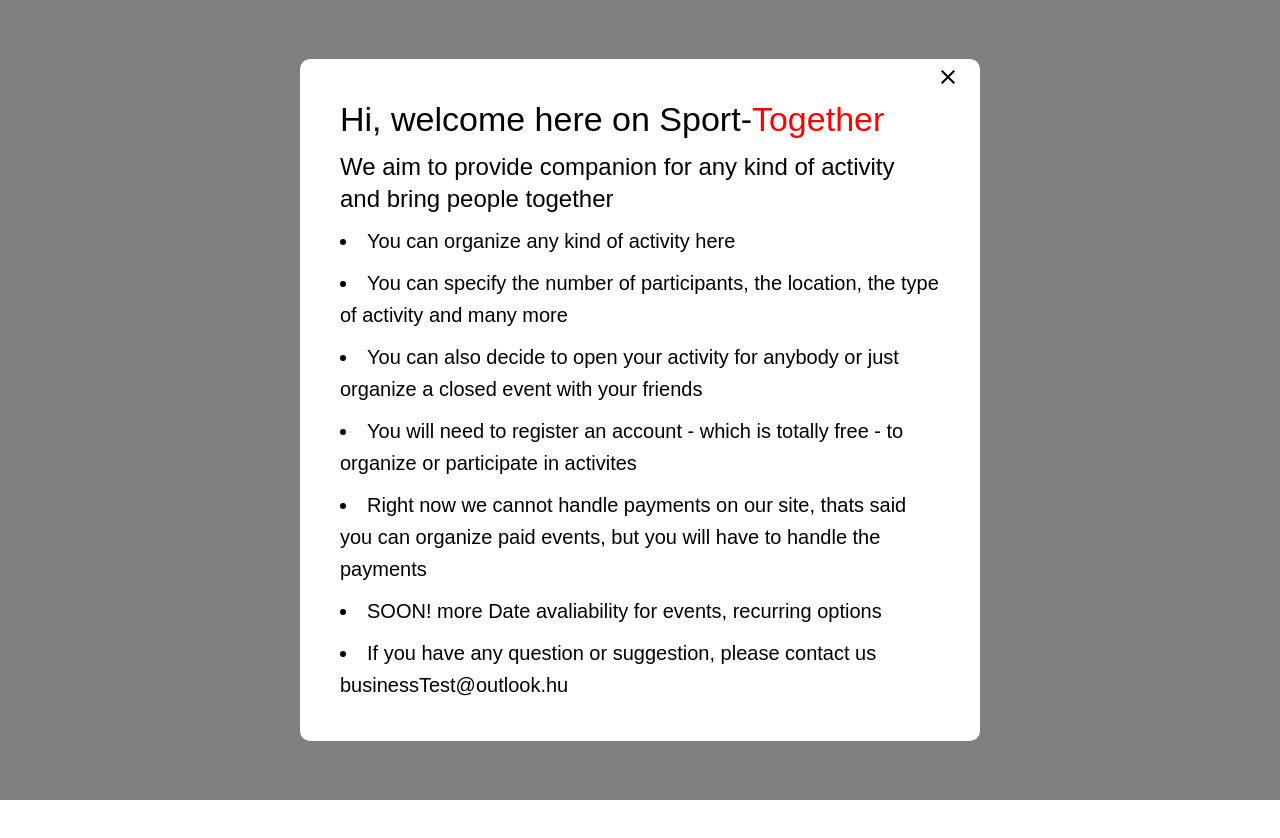
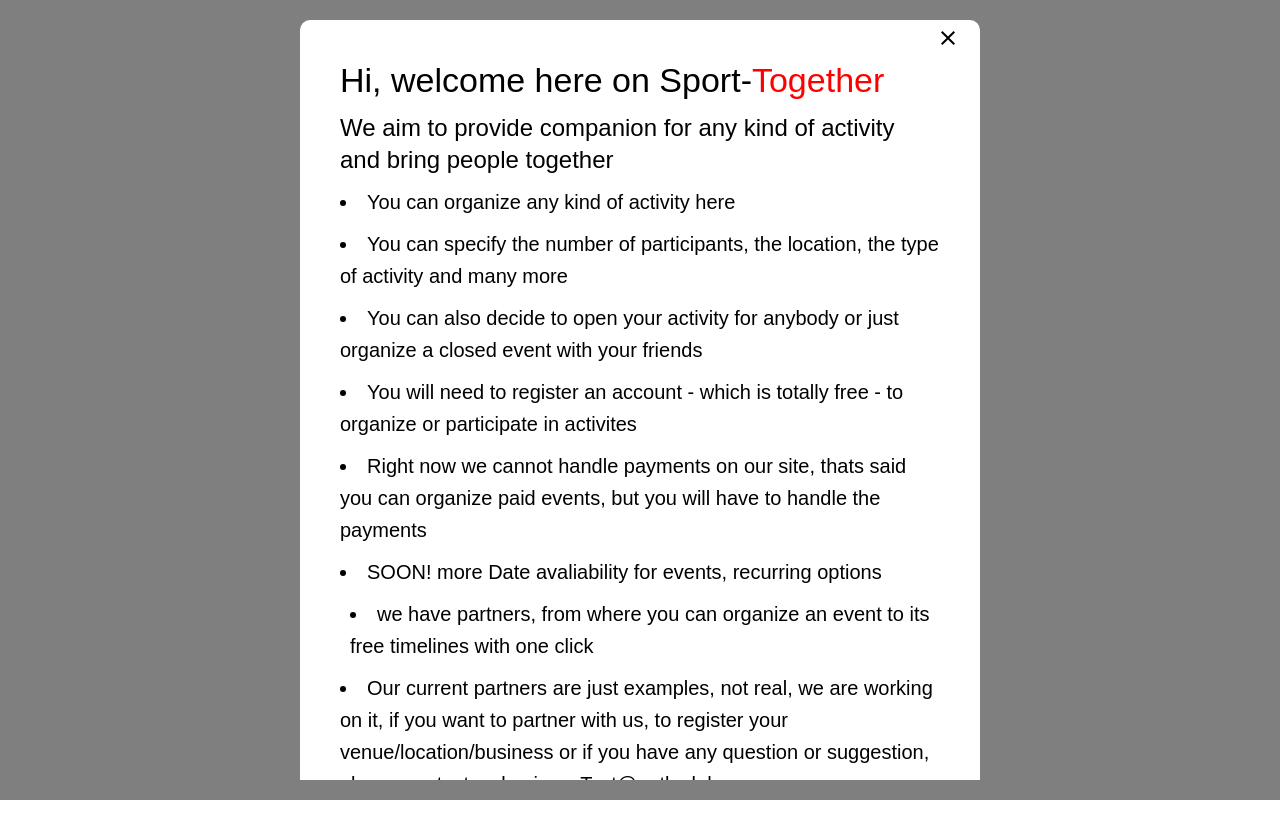
Before and after one commit to ZBK2000/business_project_MVP, a React (Vite) app: page /help in a window 1280 px wide. Shown: the top 838 px of the page. Built offline with nearby package versions, Linux system fonts and the light colour scheme; no server answers.

Commit message:
info page update

```diff
--- a/src/components/Main_components/Help.jsx
+++ b/src/components/Main_components/Help.jsx
@@ -95,9 +95,15 @@ export default function Help(props) {
             <li>SOON! more Date avaliability for events, recurring options</li>
             </Typography>
             <Typography margin={"10px"} variant="h6">
-            <li> If you have any question or suggestion, please contact us
-              businessTest@outlook.hu</li>
+            <Typography margin={"10px"} variant="h6">
+            <li> we have partners, from where you can organize an event to its free timelines with one click</li>
             </Typography>
+            <li>Our current partners are just examples, not real, we are working on it, if you want to partner with us, to register
+              your venue/location/business or if you have any question or suggestion, please contact us
+              businessTest@outlook.hu
+            </li>
+            </Typography>
+
           </Grid>
         </Box>
       </motion.div>
```
